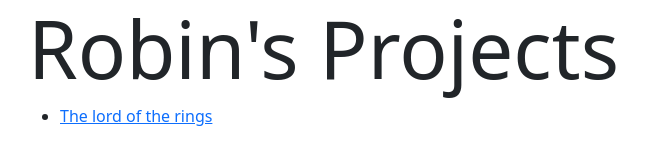
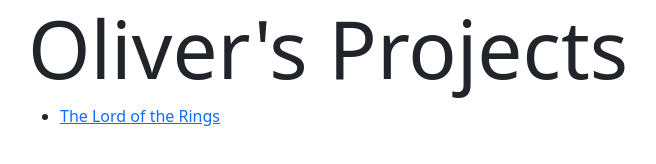
Before and after one commit to FireFox24-code/FireFox24-code.github.io, a plain HTML site: page index.html in a window 1280 px wide. Shown: the whole page, without its empty margins (54-710 px from the left). Drawn offline with nearby package versions, Linux system fonts and the light colour scheme.

Commit message:
Update index.html

```diff
--- a/index.html
+++ b/index.html
@@ -8,9 +8,9 @@
 </head>
 <body>
 <div class="container">
-	<h1 class="display-1">Robin's Projects</h1>
+	<h1 class="display-1">Oliver's Projects</h1>
 	<ul>
-		<li><a href="lotr">The lord of the rings</a></li>
+		<li><a href="lotr">The Lord of the Rings</a></li>
 	</ul>
 
 </div>
```
